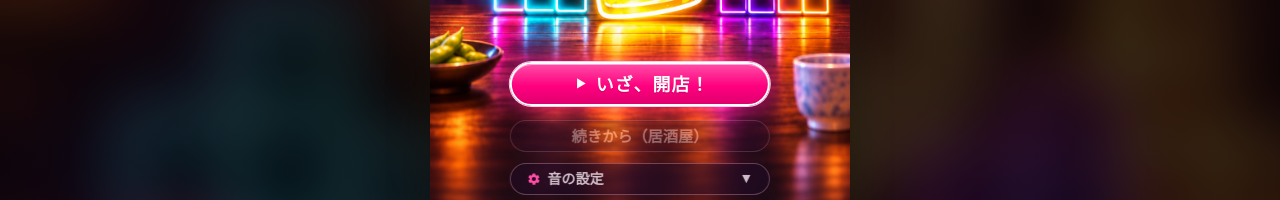
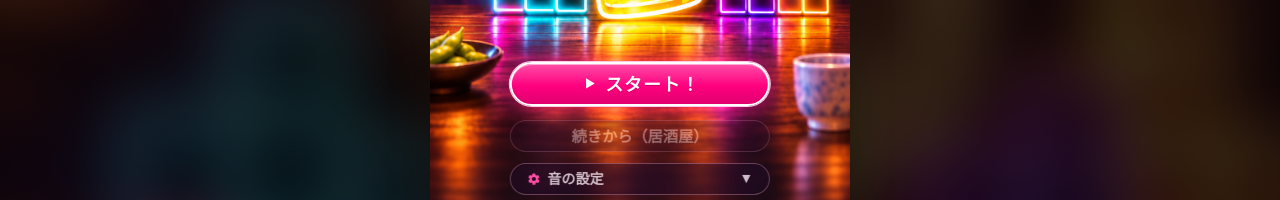
Before and after one commit to maiabe-pixel/izakaya_tetris, a React (Vite) app: page / in a window 1280 px wide. Shown: the part 477-677 px from the top of the page. Built offline with nearby package versions, Linux system fonts and the light colour scheme; a web font is replaced by a local one.

Commit message:
fix(ui): rename title CTA to スタート！
Replace the start button label only; keep wiring and layout unchanged.

Co-authored-by: milkyqueen <maiabe-pixel@users.noreply.github.com>

```diff
--- a/src/ui/screens/TitleScreen.tsx
+++ b/src/ui/screens/TitleScreen.tsx
@@ -77,7 +77,7 @@ export function TitleScreen({
               onClick={onStart}
             >
               <PlayIcon />
-              <span>いざ、開店！</span>
+              <span>スタート！</span>
             </button>
 
             <button
```
